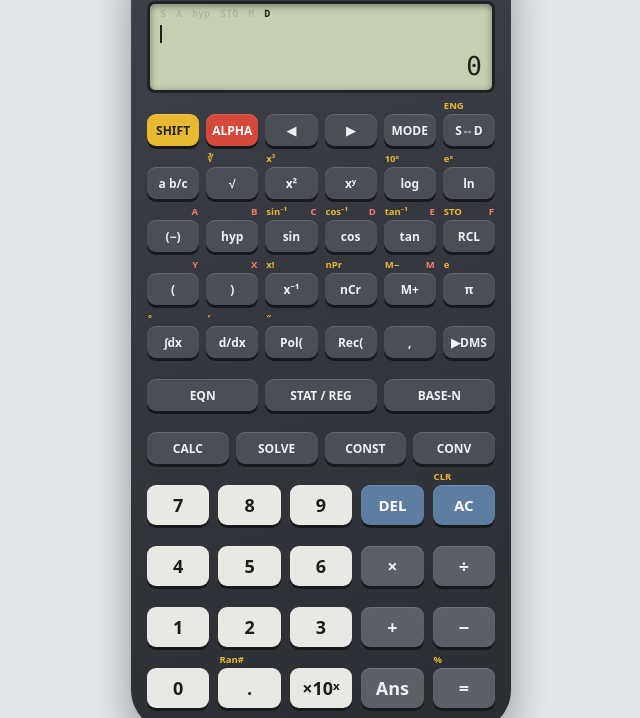
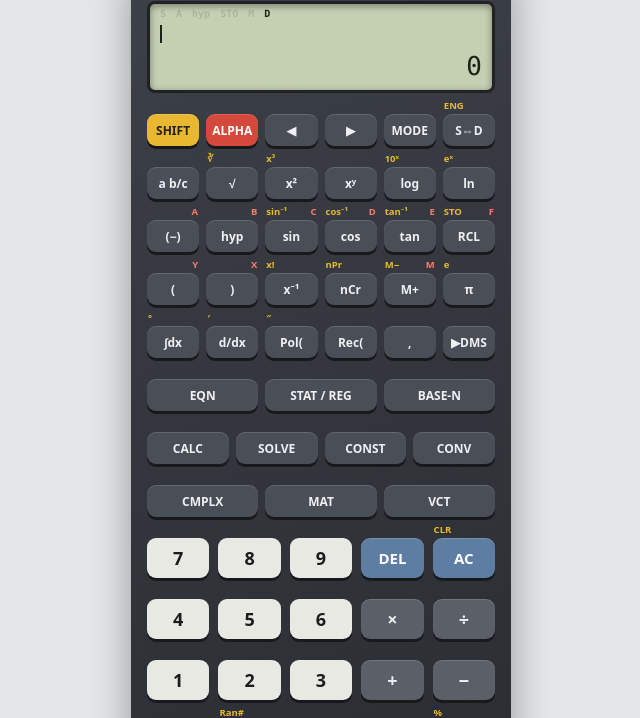
Before and after one commit to CAIN-VON-SILKFORD/fx991ms, a plain HTML site: page index.html in a window 1280 px wide. Shown: the part 65-783 px from the top of the page, without its empty margins (319-959 px from the left). Drawn offline with Linux system fonts and the light colour scheme.

Commit message:
Load advanced.js (CMPLX, MAT, VCT)

```diff
--- a/index.html
+++ b/index.html
@@ -239,5 +239,6 @@ if('serviceWorker' in navigator)addEventListener('load',()=>navigator.serviceWor
 <script src="extra.js"></script>
 <script src="modes.js"></script>
 <script src="tools.js"></script>
+<script src="advanced.js"></script>
 </body>
 </html>
```
